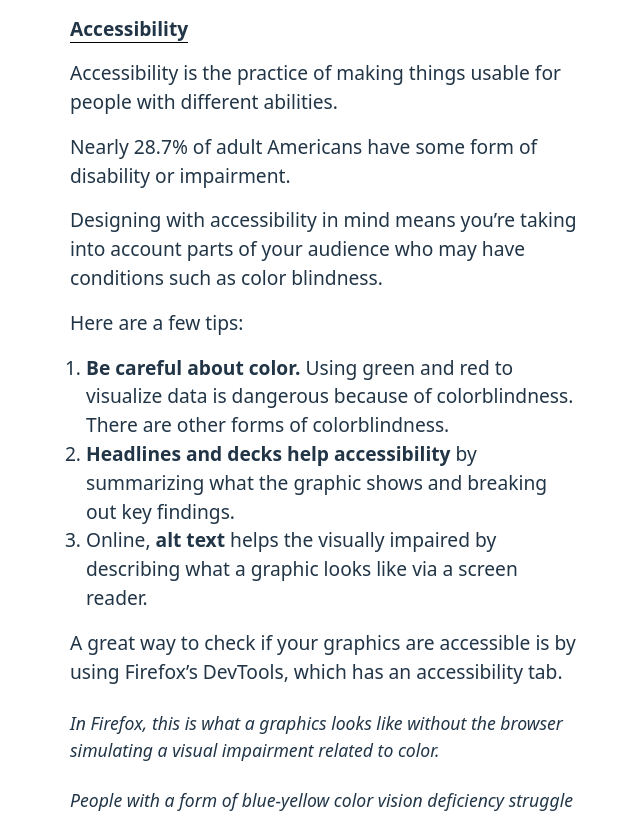
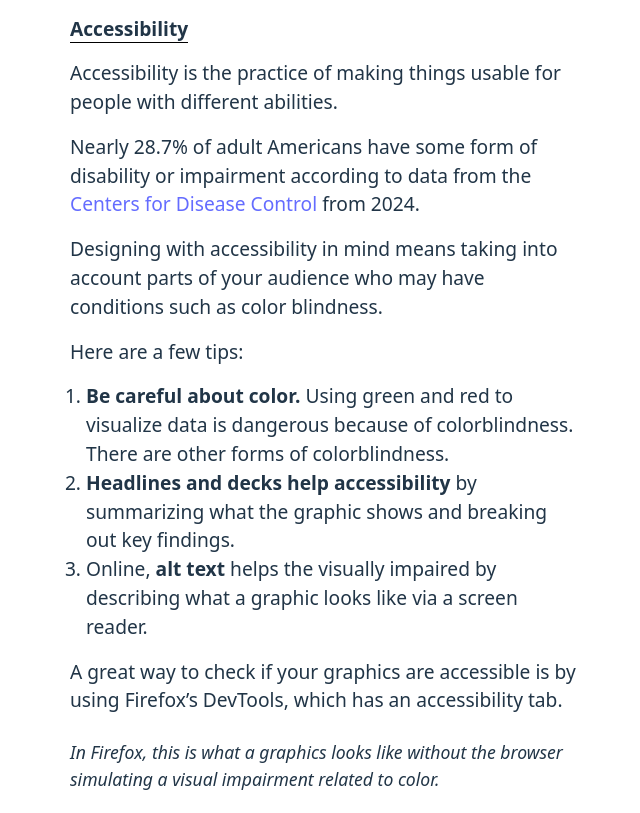
Before and after one commit to alexkfong/mobile-graphics, a React (Vite) app: page / in a window 1280 px wide. Shown: the part 5280-6093 px from the top of the page, without its empty margins (314-954 px from the left). Built offline with nearby package versions, Linux system fonts and the light colour scheme.

Commit message:
Add links to contact section

```diff
--- a/src/App.jsx
+++ b/src/App.jsx
@@ -411,12 +411,18 @@ function App() {
           </p>
           <p>
             Nearly 28.7% of adult Americans have some form of disability or
-            impairment.
+            impairment according to data from the{' '}
+            <a
+              href='https://www.cdc.gov/disability-and-health/articles-documents/disability-impacts-all-of-us-infographic.html'
+              target='_blank'
+              rel='noopener noreferrer'>
+              Centers for Disease Control
+            </a>{' '}
+            from 2024.
           </p>
           <p>
-            Designing with accessibility in mind means you’re taking into
-            account parts of your audience who may have conditions such as color
-            blindness.
+            Designing with accessibility in mind means taking into account parts
+            of your audience who may have conditions such as color blindness.
           </p>
           <p>Here are a few tips:</p>
           <ol>
@@ -892,7 +898,22 @@ function App() {
             <span>How to get in touch</span>
           </h4>
           <ul>
-            <li>GitHub</li>
+            <li>
+              <a
+                href='https://github.com/alexkfong'
+                target='_blank'
+                rel='noopener noreferrer'>
+                GitHub
+              </a>
+            </li>
+            <li>
+              <a
+                href='https://www.linkedin.com/in/alex-k-fong-8100999b'
+                target='_blank'
+                rel='noopener noreferrer'>
+                LinkedIn
+              </a>
+            </li>
           </ul>
         </header>
       </footer>
```
